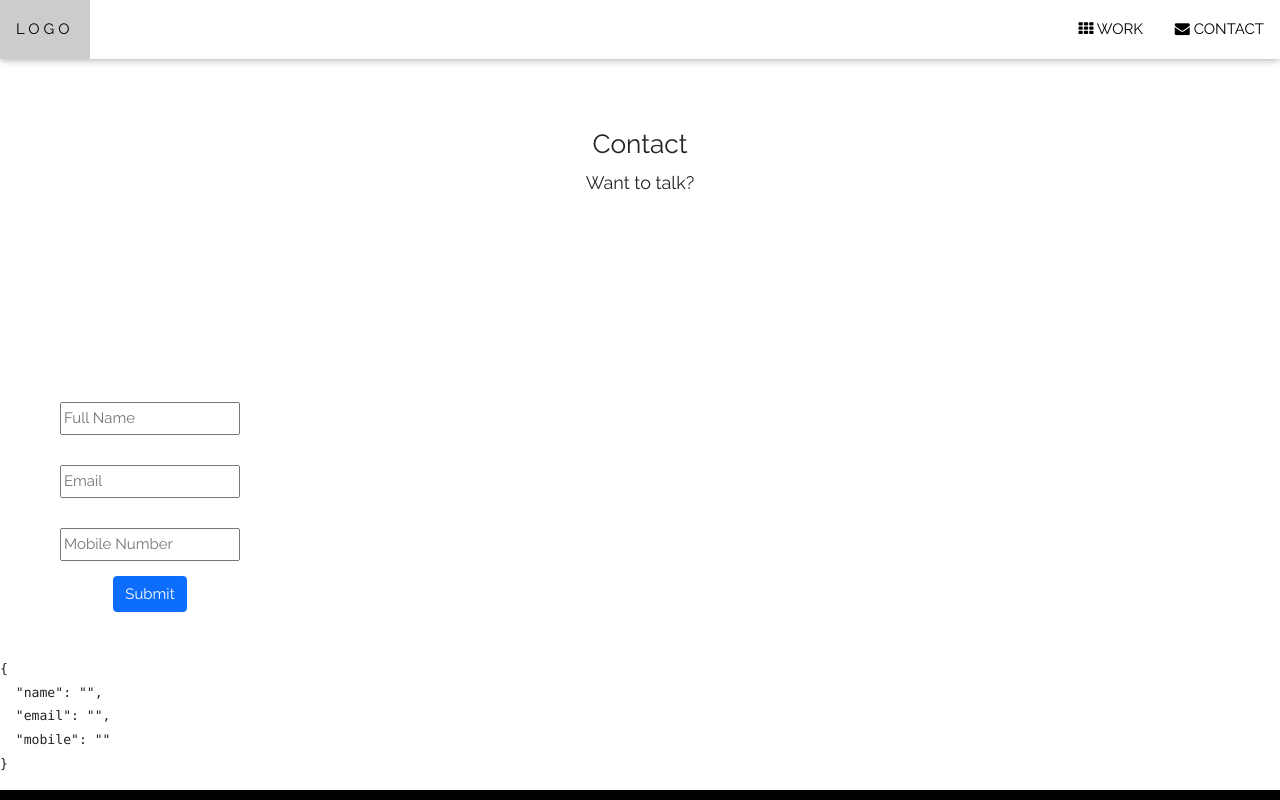
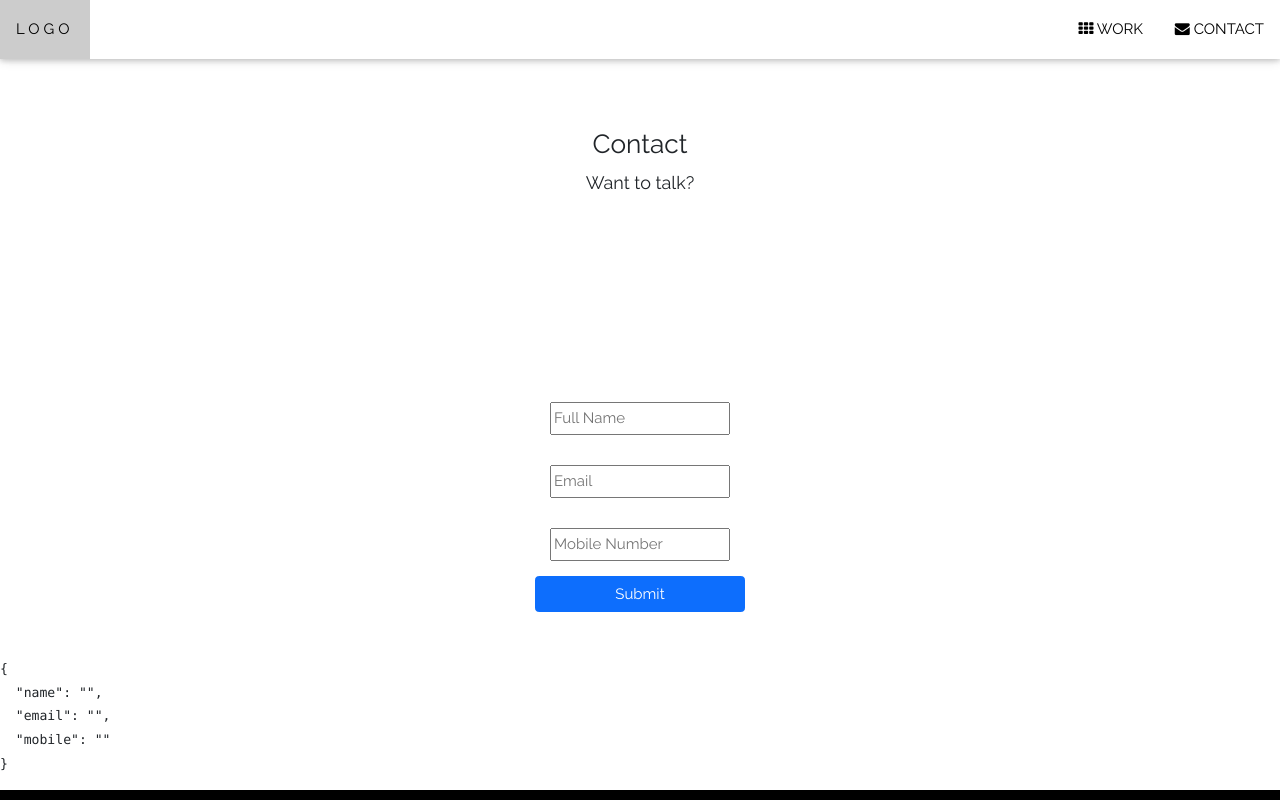
Before and after one commit to eben83/aoGroup, a React (Create React App) app in the folder ao-group/: page /contact in a window 1280 px wide. Shown: the top 800 px of the page. Built offline with nearby package versions, Linux system fonts and the light colour scheme.

Commit message:
contact component updated

```diff
--- a/ao-group/src/pages/contact.js
+++ b/ao-group/src/pages/contact.js
@@ -1,5 +1,6 @@
 import React from "react";
-import { Formik, Form, Field, ErrorMessage } from 'formik';
+import ContactForm from "../components/contactForm";
+import ContactModal from "../components/contactModal";
 
 const Contact = () => {
     return (
@@ -8,45 +9,8 @@ const Contact = () => {
                 <h3 className="w3-center">Contact</h3>
                 <p className="w3-center w3-large">Want to talk?</p>
             </div>
-
-            <Formik
-                initialValues={{name: '', email: '', mobile: ''}}
-                onSubmit={(data, {resetForm}) => {
-                    console.log(data)
-                    resetForm()
-                }}
-            >
-                {({values, handleChange, handleBlur, handleSubmit}) => (
-                <Form onSubmit={handleSubmit}>
-                    <div className='d-flex w3-center'>
-                        <div className='p-5'>
-                            <div className='p-3'>
-                                <Field
-                                    values={values.name}
-                                    type='input'
-                                    name='name'
-                                    placeholder='Full Name' />
-                            </div>
-                            <div className='p-3'>
-                                <Field
-                                    values={values.email}
-                                    type='email'
-                                    name='email'
-                                    placeholder='Email'/>
-                            </div>
-                            <div className='p-3'>
-                                <Field
-                                    values={values.mobile}
-                                    type='input'
-                                    name='mobile'
-                                    placeholder='Mobile Number'/>
-                            </div>
-                            <div className='btn btn-primary' type='submit'onClick={handleSubmit}>Submit</div>
-                        </div>
-                    </div>
-                        <pre>{JSON.stringify(values, null, 2)}</pre>
-                </Form>
-            )}</Formik>
+            <ContactForm />
+            <ContactModal />
         </>
     )
 }
```
